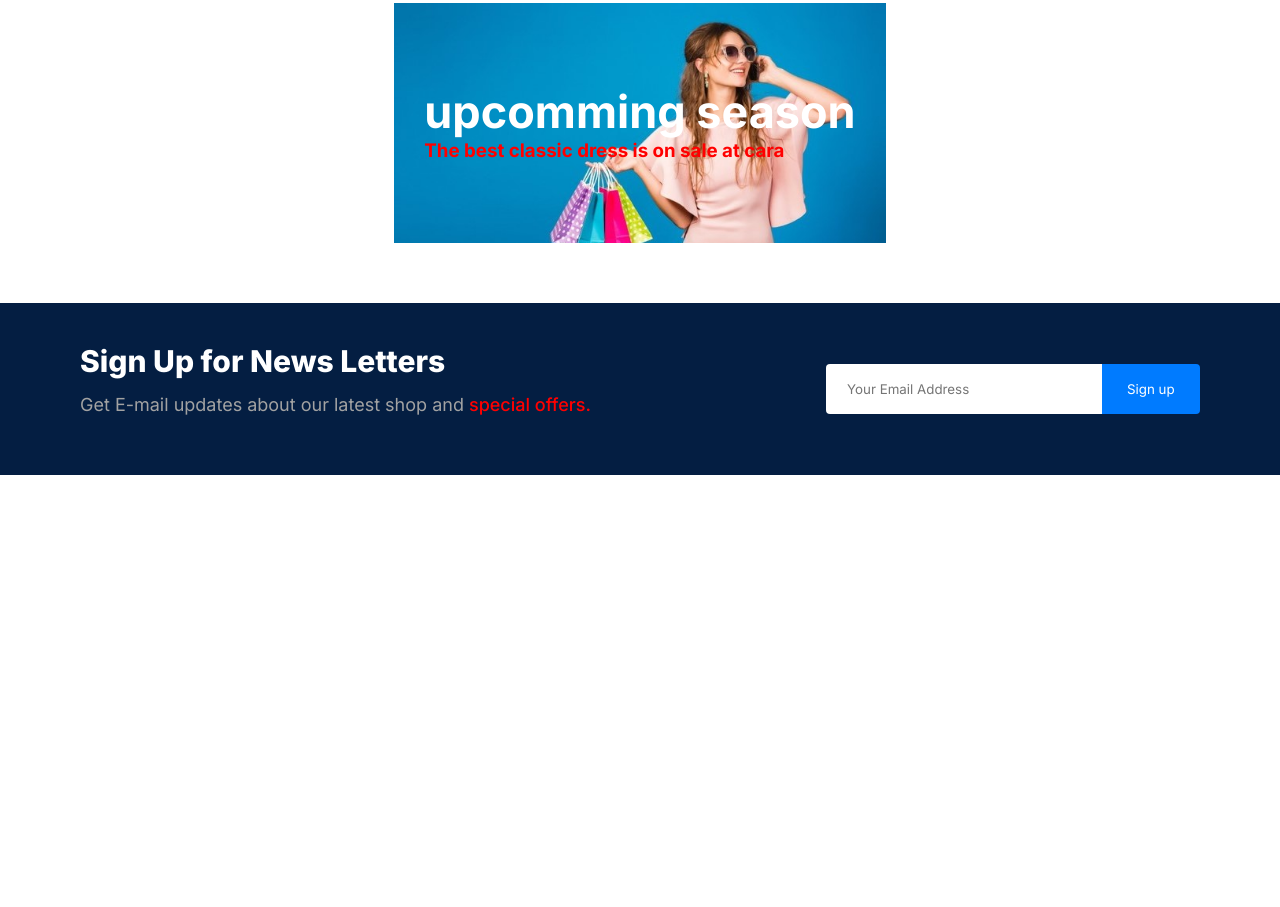
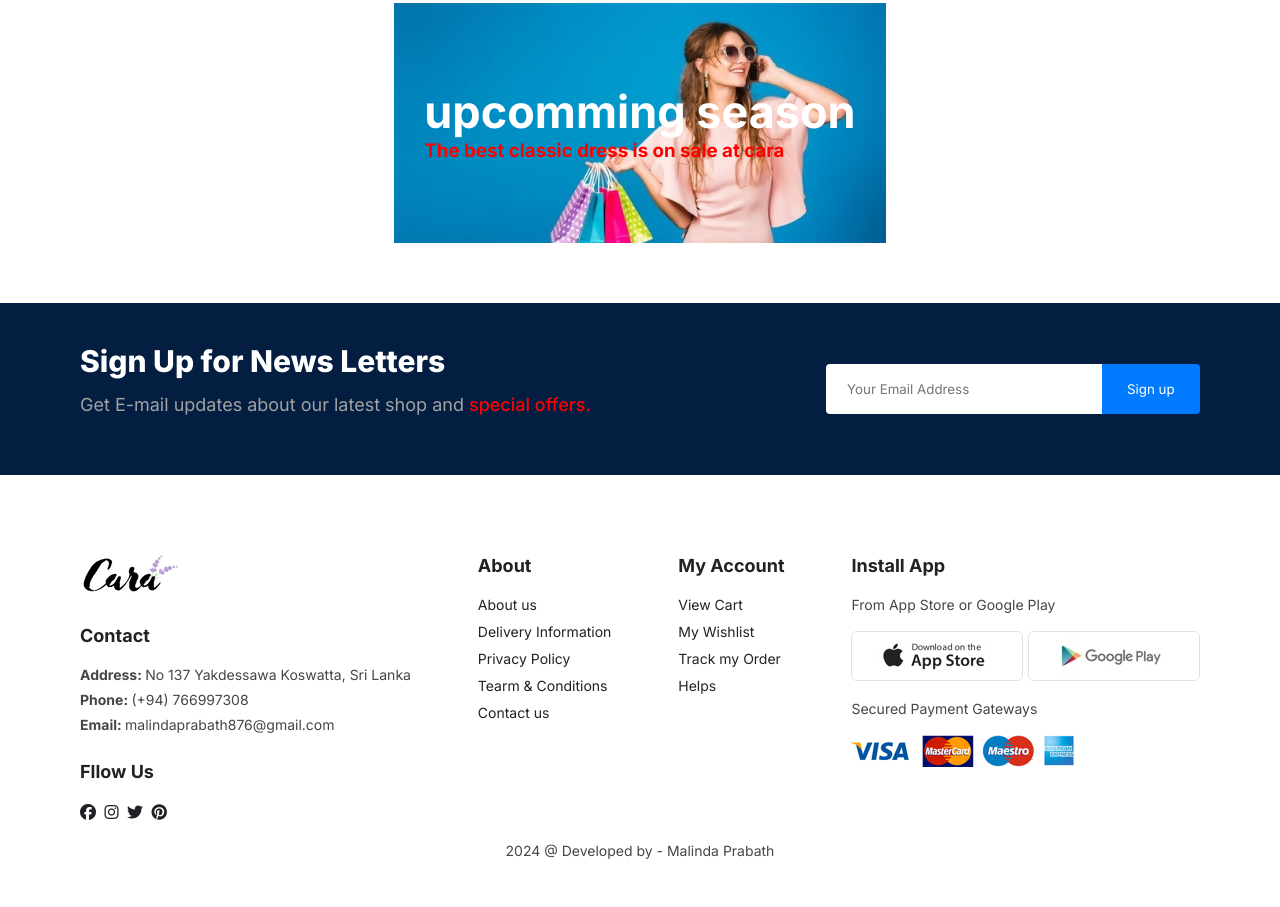
Before and after one commit to malinda6997/E-Commerce-web-site-html-css-, a plain HTML site: page index.html in a window 1280 px wide. Shown: the part 4801-5708 px from the top of the page. Before the commit the page ends 5316 px from the top, so only its background shows below. Drawn offline with Linux system fonts and the light colour scheme.

Commit message:
home page finished

```diff
--- a/index.html
+++ b/index.html
@@ -5,6 +5,7 @@
     <meta name="viewport" content="width=device-width, initial-scale=1.0">
     <link rel="stylesheet" href="style.css">
     <link rel="stylesheet" href="https://cdnjs.cloudflare.com/ajax/libs/font-awesome/6.5.2/css/all.min.css">
+    <title>Home</title>
 </head>
 <body>
     <section id="header">
@@ -336,6 +337,56 @@
             <button>Sign up</button>
         </div>
     </section>
+    <footer class="section-p1">
+        <div class="col">
+            <img src="assets/logo.png" class="logo" alt="">
+            <h4>Contact</h4>
+            <p><strong>Address: </strong>No 137 Yakdessawa Koswatta, Sri Lanka</p>
+            <p><strong>Phone: </strong>(+94) 766997308</p>
+            <p><strong>Email: </strong>malindaprabath876@gmail.com
+                <div class="fallow">
+                    <h4>Fllow Us</h4>
+                    <div class="icon">
+                        <i class="fab fa-facebook"></i>
+                        <i class="fab fa-instagram"></i>
+                        <i class="fab fa-twitter"></i>
+                        <i class="fab fa-pinterest"></i>
+                    </div>
+                </div>
+
+        </div>
+
+        <div class="col">
+            <h4>About</h4>
+            <a href="#">About us</a>
+            <a href="#">Delivery Information</a>
+            <a href="#">Privacy Policy</a>
+            <a href="#">Tearm & Conditions</a>
+            <a href="#">Contact us</a>
+        </div>
+        <div class="col">
+            <h4>My Account</h4>
+            <a href="#">View Cart</a>
+            <a href="#">My Wishlist</a>
+            <a href="#">Track my Order</a>
+            <a href="#">Helps</a>
+        </div>
+        <div class="col install">
+            <h4>Install App</h4>
+            <p>From App Store or Google Play</p>
+            <div class="row">
+                <img src="assets/pay/app.jpg" alt="">
+                <img src="assets/pay/play.jpg" alt="">
+            </div>
+            <p>Secured Payment Gateways</p>
+            <img src="assets/pay/pay.png" alt="">
+
+        </div>
+        <div class="copyright">
+            <p>2024 @ Developed by - Malinda Prabath</p>
+        </div>
+
+    </footer>
 
 
     <script src="script.js"></script>
--- a/style.css
+++ b/style.css
@@ -444,3 +444,61 @@ body{
   border: none;
 
 }
+
+/* footer section */
+footer{
+    display: flex;
+    flex-wrap: wrap;
+    justify-content: space-between;
+}
+
+ footer .col{
+    display: flex;
+    flex-direction: column;
+    align-items: flex-start;
+    margin-bottom: 20px;
+}
+footer .logo{
+    margin-bottom: 30px;
+
+}
+footer h4{
+    font-size: 18px;
+    margin-bottom: 20px;
+}
+footer p{
+    font-size: 14px;
+    margin: 0 0 8px 0;
+}
+footer a{
+    font-size: 14px;
+    text-decoration: none;
+    color: #222;
+    margin-bottom: 10px;
+}
+footer .fallow{
+    margin-top: 20px;
+}
+footer .fallow i{
+    color: #212027;
+    padding-right: 4px;
+    cursor: pointer;
+}
+footer .install .row img{
+    border: 1px solid #e0e0e0;
+    border-radius: 6px;
+    margin: 10px 0 15px 0;
+    cursor: pointer;
+}
+footer .install img{
+    margin: 10px 0 15px 0;
+    cursor: pointer;
+}
+
+footer .fallow i:hover,footer a:hover{
+    color: #007bff;
+}
+footer .copyright{
+    text-align: center;
+    width: 100%;
+}
```
